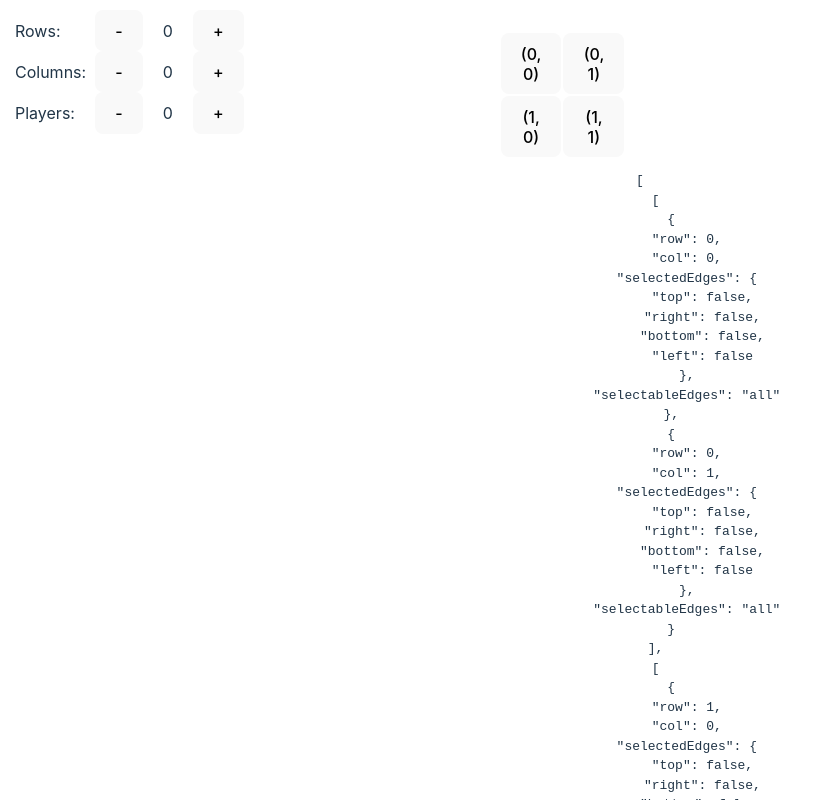
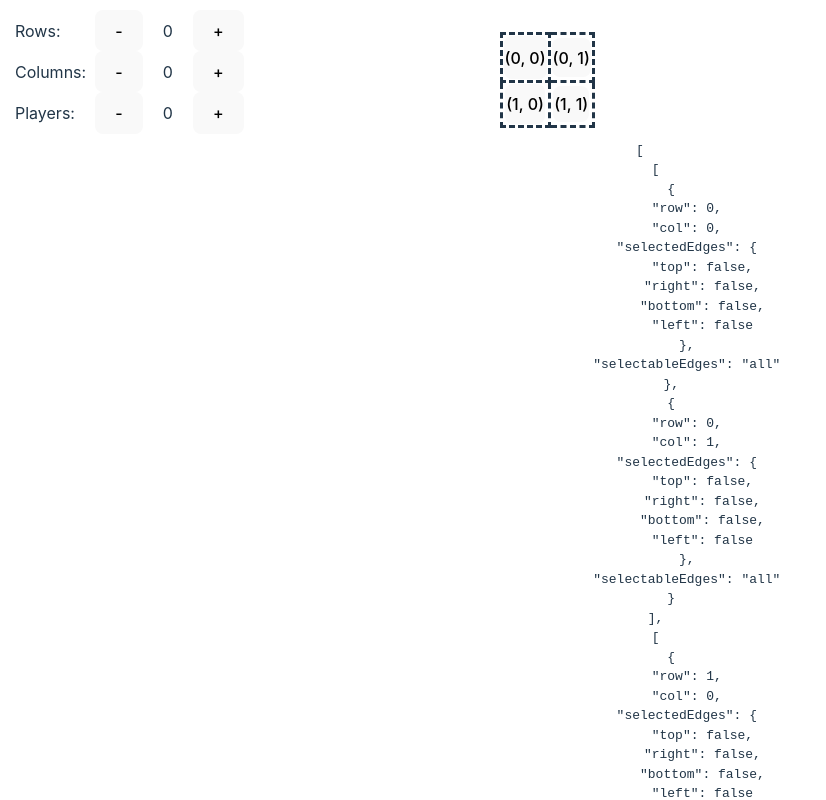
Before and after one commit to gjpg/boxes, a React (Vite) app: page / in a window 1280 px wide. Shown: the top 800 px of the page, without its empty margins (0-826 px from the left). Built offline with nearby package versions, Linux system fonts and the light colour scheme.

Commit message:
dashed edges

```diff
--- a/src/App.tsx
+++ b/src/App.tsx
@@ -61,6 +61,7 @@ const App: React.FC = () => {
 
   const Table = useCallback(() => {
     return (
+      <div className="dynamic-table">
         <table>
           {grid.map((row, rowIndex) => (
             <tr key={rowIndex}>
@@ -75,6 +76,7 @@ const App: React.FC = () => {
             </tr>
           ))}
         </table>
+      </div>
     );
   }, [forceRefresh, grid, neighbours]);
 
--- a/src/Grid.tsx
+++ b/src/Grid.tsx
@@ -88,8 +88,8 @@ const BoxCell: React.FC<BoxCellInterface> = ({
   }, []);
 
   const listSelectedEdges = Object.entries(box.selectedEdges)
-    .filter(([key, value]) => value)
-    .map(([key, value]) => `${key}-selected`);
+    .map(([key, value]) => (value ? `${key}-selected` : `${key}-unselected`))
+    .filter(Boolean);
   return (
     <td className={listSelectedEdges.join(" ")}>
       <button onClick={clicked} className={`content ${box.className || ""}`}>
--- a/src/styles.css
+++ b/src/styles.css
@@ -52,17 +52,47 @@ max-width: 30px;
   border-right-style: solid;
 }
 
+.top-unselected {
+  border-top-style: dashed;
+
+}
+.left-unselected {
+  border-left-style: dashed;
+
+}
+.right-unselected {
+   border-right-style: dashed;
+
+ }
+.bottom-unselected {
+     border-bottom-style: dashed;
+
+  }
 table {
-  width: auto;
   border-collapse: collapse;
   border-spacing: unset;
+  table-layout: fixed;
+  max-width: 60vw;
+  max-height: 60vw;
 }
-td {
+table.tr{
+  max-height:50px;
+}
+table.td {
+  aspect-ratio: 1 / 1 ;
   width: 50px;
   position: relative;
 }
-td.content {
-  aspect-ratio: 1 / 1 ;
-  border-style: dashed;
-  overflow: hidden;
+
+
+button.content {
+  font-size: 1em !important;
+  aspect-ratio: 1 / 1 !important;
+  max-width: 50px !important;
+  max-height: 50px !important;
+  white-space: nowrap; /* Prevent text wrapping */
+  overflow: hidden; /* Hide overflowing text */
+  text-overflow: ellipsis;
+  box-sizing: border-box;
+  padding:0px;
 }
```
Lines whose indentation alone changed are shown as unchanged.
